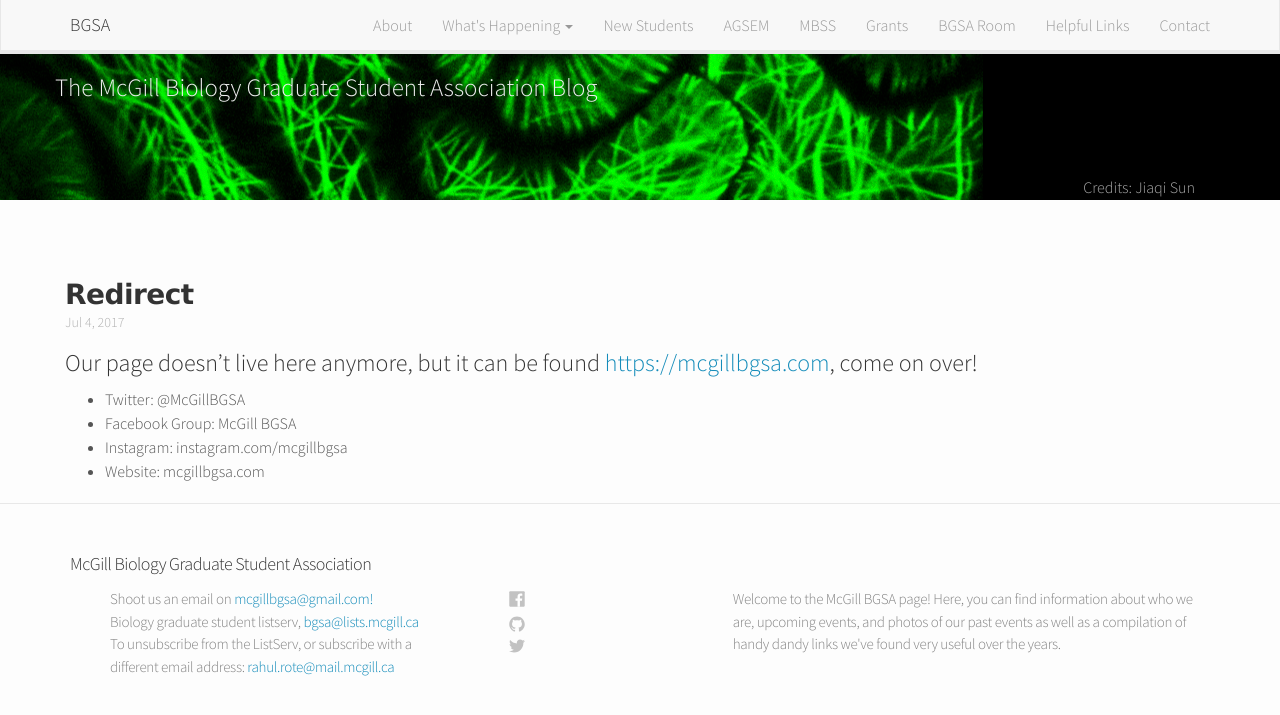
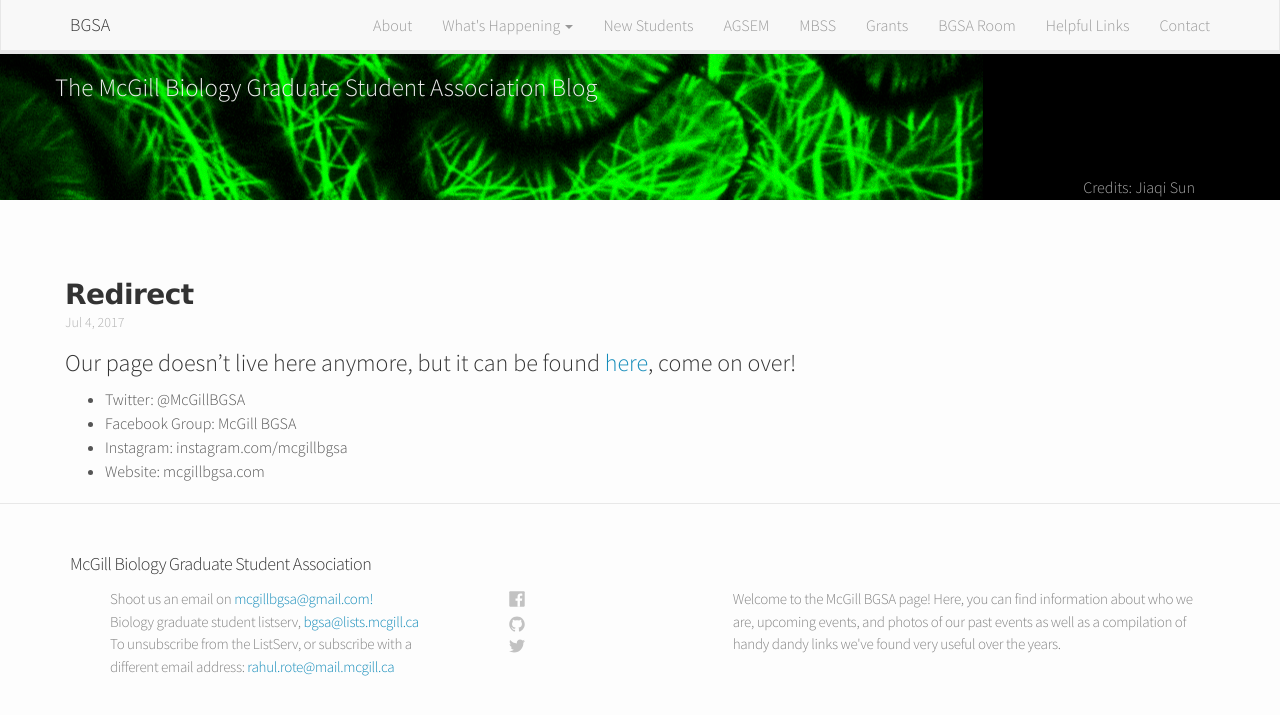
Before and after one commit to McGillBGSA/McGillBGSA.github.io, a Jekyll site: the page built from _posts/2017-07-04-redirect.md, in a window 1280 px wide. Shown: the top 715 px of the page. Built offline with Jekyll 4.4.1, drawn with Linux system fonts in a browser that asks for light colours; nearby versions of some CDN libraries.

Commit message:
Update 2017-07-04-redirect.md
Changed link

```diff
--- a/_posts/2017-07-04-redirect.md
+++ b/_posts/2017-07-04-redirect.md
@@ -5,7 +5,7 @@ title: "Redirect"
 categories: event
 ---
 
-## Our page doesn't live here anymore, but it can be found [https://mcgillbgsa.com](here), come on over!
+## Our page doesn't live here anymore, but it can be found [here](https://mcgillbgsa.com/), come on over!
 
  - Twitter: @McGillBGSA
  - Facebook Group: McGill BGSA
```
